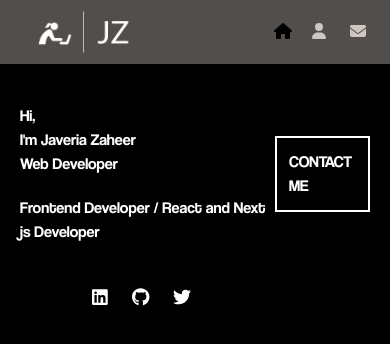
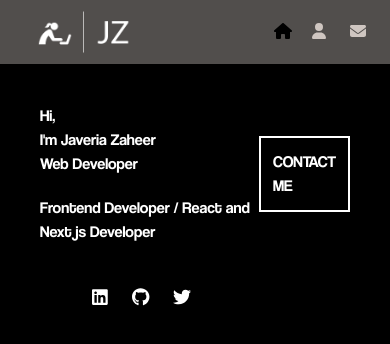
Before and after one commit to javeria2108/Portfolio-with-React, a React (Vite) app: page / in a window 390 px wide. Shown: the top 344 px of the page. Built offline with nearby package versions, Linux system fonts and the light colour scheme.

Commit message:
padding fix

```diff
--- a/src/components/Home.jsx
+++ b/src/components/Home.jsx
@@ -5,9 +5,9 @@ import { faGithub, faLinkedin, faTwitter } from '@fortawesome/free-brands-svg-ic
 const Home = () => {
   return (
     <div>
-        <div className='flex flex-row justify-between px-5 sm:px-20 pt-10'>
+        <div className='flex flex-row justify-between px-10 sm:px-20 pt-10'>
         <div className='flex flex-col items-start' >
-            <h1 className='text:2xl sm:text-5xl'>
+            <h1 className='text:3xl sm:text-5xl'>
                 Hi, <br/> I'm Javeria Zaheer
                 <br/>
                 Web Developer
```
